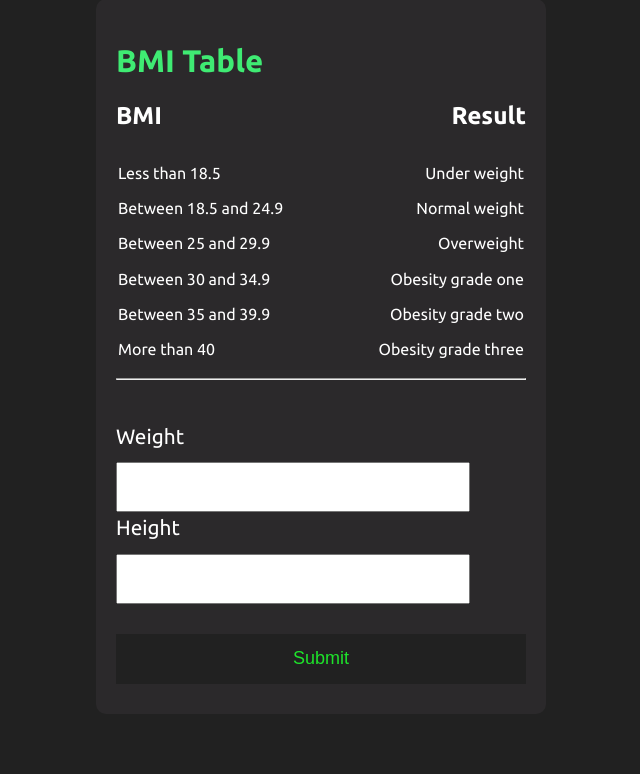
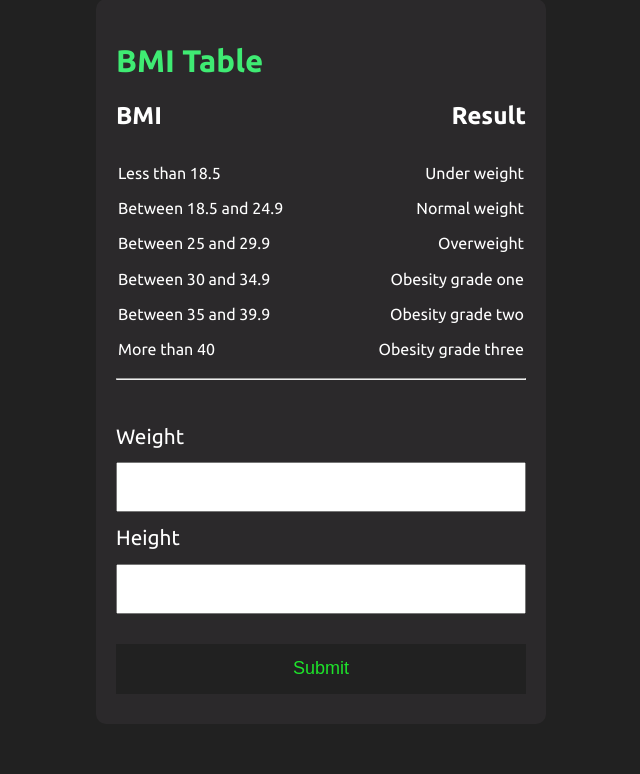
Before and after one commit to lfelipediniz/Courses, a PHP site: page / in a window 1280 px wide. Shown: the part 51-825 px from the top of the page, without its empty margins (319-959 px from the left). Before the commit the page ends 715 px from the top, so only its background shows below. Run offline with PHP 8.4, Linux system fonts and the light colour scheme.

Commit message:
Update style.css

```diff
--- a/TypeScript and JavaScript/1 - Programming Logic/2 - BMI exercise (improved code)/assets/css/style.css
+++ b/TypeScript and JavaScript/1 - Programming Logic/2 - BMI exercise (improved code)/assets/css/style.css
@@ -35,7 +35,7 @@ body {
 
 }
 
-fotm input, form label, form button {
+form input, form label, form button {
 
     display: block;
     width: 100%;
```
